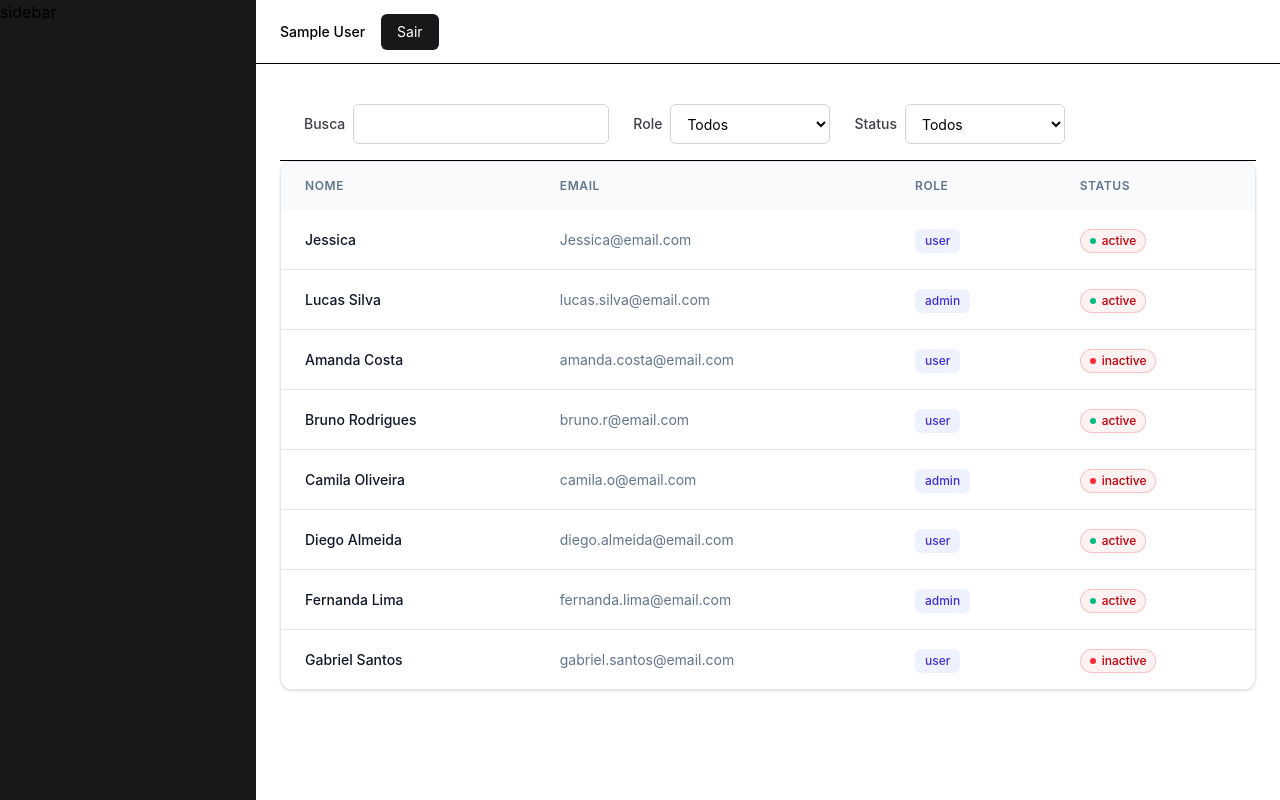
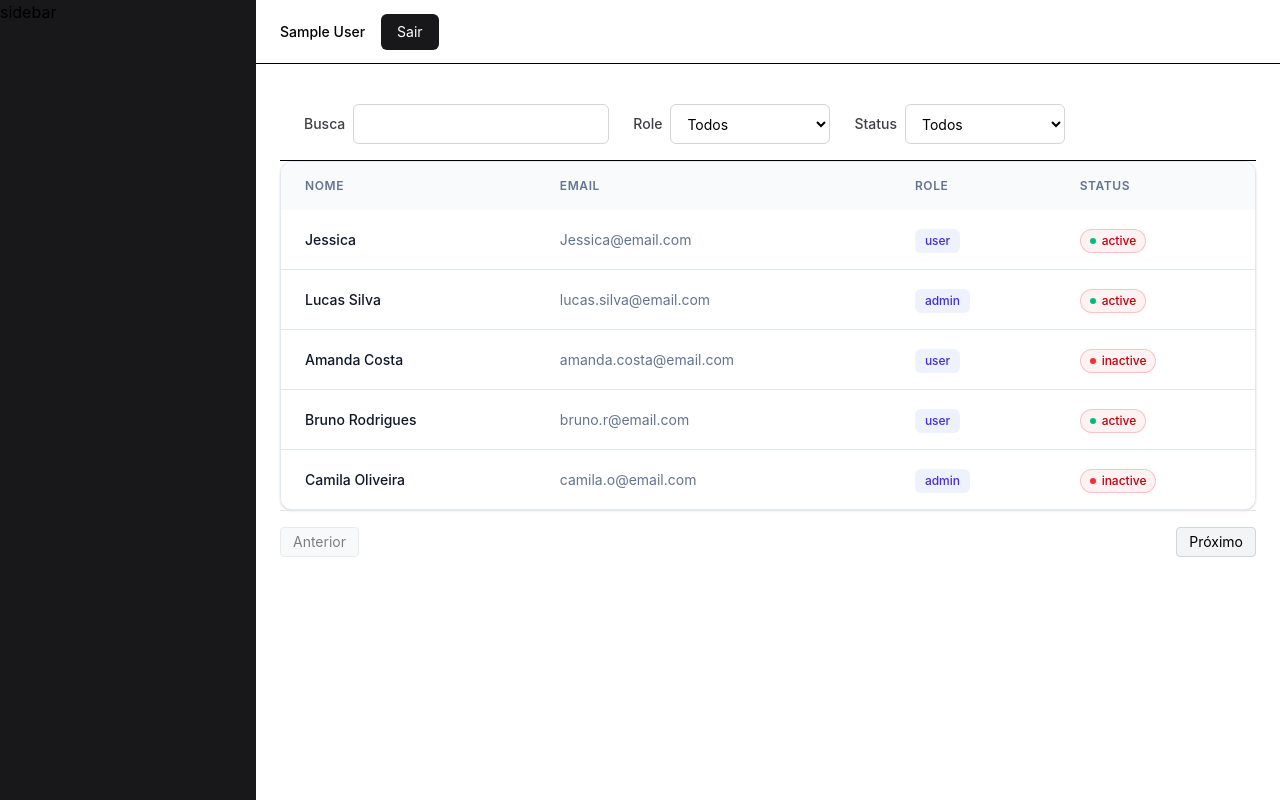
Before and after one commit to Luiz-de-Lima/admin-dashboard, a React (Vite) app: page /user in a window 1280 px wide. Built offline with nearby package versions, Linux system fonts and the light colour scheme; sample sign-in values are in the browser's storage.

Commit message:
feat: paginação funcionando na UsersPage

```diff
--- /dev/null
+++ b/src/components/Pagination/index.tsx
@@ -0,0 +1,29 @@
+import type { PaginationState } from "../../types";
+
+interface paginationProps {
+  pagination: PaginationState;
+  changePagination: (newPage: number) => void;
+}
+const Pagination = ({ pagination, changePagination }: paginationProps) => {
+  const totalPages = Math.ceil(pagination.totalItems / pagination.itemsPerPage);
+  return (
+    <div className="flex items-center justify-between border-t border-gray-200 pt-4">
+      <button
+        onClick={() => changePagination(pagination.currentPage - 1)}
+        disabled={pagination.currentPage === 1}
+        className="px-3 py-1 text-sm rounded bg-gray-100 hover:bg-gray-200 disabled:opacity-50 disabled:cursor-not-allowed border border-gray-300 transition-colors cursor-pointer"
+      >
+        Anterior
+      </button>
+      <button
+        onClick={() => changePagination(pagination.currentPage + 1)}
+        disabled={totalPages === pagination.currentPage}
+        className="px-3 py-1 text-sm rounded bg-gray-100 hover:bg-gray-200 disabled:opacity-50 disabled:cursor-not-allowed border border-gray-300 transition-colors cursor-pointer"
+      >
+        Próximo
+      </button>
+    </div>
+  );
+};
+
+export default Pagination;
--- a/src/hooks/useUsers.ts
+++ b/src/hooks/useUsers.ts
@@ -1,30 +1,40 @@
 import { useState, useEffect } from "react";
 import { filterUsers } from "../services/useServices";
-import type { User, UserFilters } from "../types";
+import type { PaginationState, User, UserFilters } from "../types";
 
-const useUsers = (resultUser: UserFilters) => {
+const useUsers = (resultUser: UserFilters, pagination: PaginationState) => {
   const [filteredUsers, setFilteredUsers] = useState<User[]>([]);
   const [load, setLoad] = useState(false);
   const [erro, setErro] = useState(false);
+  const [totalItems, setTotalItems] = useState<number>(0);
 
   useEffect(() => {
     const loadUser = () => {
       try {
         setLoad(true);
         const resultado = filterUsers(resultUser);
-        setFilteredUsers(resultado);
+        const totalUser = resultado.length;
+        const userPerPage = resultado.slice(
+          (pagination.currentPage - 1) * pagination.itemsPerPage,
+          pagination.currentPage * pagination.itemsPerPage,
+        );
+        setTotalItems(totalUser);
+
+        setFilteredUsers(userPerPage);
         setLoad(false);
       } catch {
         setErro(true);
       }
     };
+
     loadUser();
-  }, [resultUser]);
+  }, [resultUser, pagination]);
 
   return {
     filteredUsers,
     load,
     erro,
+    totalItems,
   };
 };
 export { useUsers };
--- a/src/pages/UsersPage/index.tsx
+++ b/src/pages/UsersPage/index.tsx
@@ -1,26 +1,53 @@
-import { useState } from "react";
+import { useEffect, useState } from "react";
 import { useUsers } from "../../hooks/useUsers";
 import Table from "../../components/Table";
 import Filters from "../../components/Filters";
-import type { UserFilters } from "../../types";
+import Pagination from "../../components/Pagination";
+
+import type { PaginationState, UserFilters } from "../../types";
 
 const UsersPage = () => {
+  const [allPagination, setAllPagination] = useState<PaginationState>({
+    currentPage: 1,
+    itemsPerPage: 5,
+    totalItems: 0,
+  });
   const [filters, setFilters] = useState<UserFilters>({
     search: "",
     status: "",
     role: "",
   });
-  const { filteredUsers, load, erro } = useUsers(filters);
+  const { filteredUsers, load, erro, totalItems } = useUsers(
+    filters,
+    allPagination,
+  );
+
   const handleFilters = (newFilters: UserFilters) => {
     setFilters(newFilters);
   };
+  const handleChangePagination = (newPage: number) => {
+    setAllPagination({
+      ...allPagination,
+      currentPage: newPage,
+    });
+  };
 
+  useEffect(() => {
+    setAllPagination({
+      ...allPagination,
+      totalItems,
+    });
+  }, [totalItems]);
   if (load) return <p>Carregando</p>;
   if (erro) return <p>Erro ao carregar usuários</p>;
   return (
     <div>
       <Filters onFiltersChange={handleFilters} currentFilters={filters} />
       <Table userTable={filteredUsers} />
+      <Pagination
+        pagination={allPagination}
+        changePagination={handleChangePagination}
+      />
     </div>
   );
 };
```
